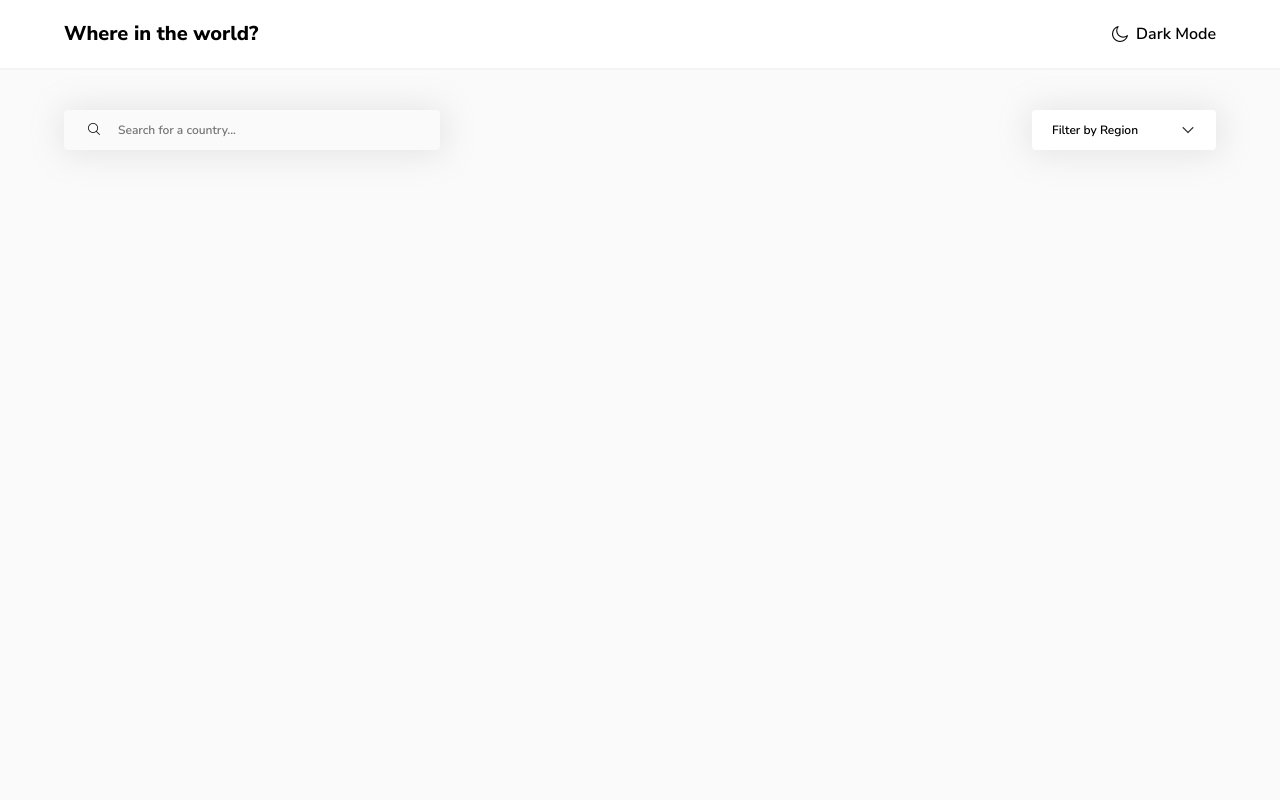
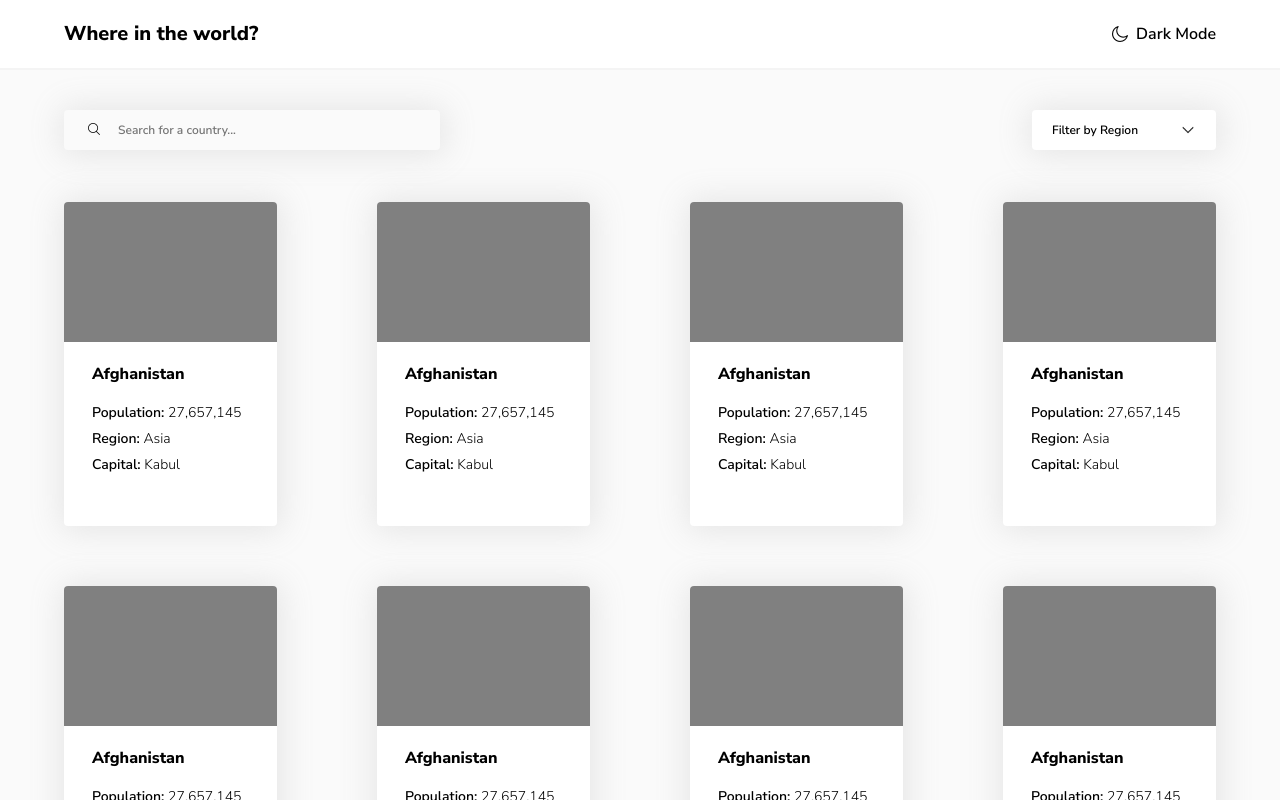
Before and after one commit to TienThinh-fe/rest-countries-app, a React (Vite) app: page / in a window 1280 px wide. Shown: the top 800 px of the page. Built offline with nearby package versions, Linux system fonts and the light colour scheme.

Commit message:
feat: preview list and preview component

```diff
--- a/src/App.tsx
+++ b/src/App.tsx
@@ -1,4 +1,4 @@
-import { Header, Search, Filter } from "./components";
+import { Header, Search, Filter, PreviewList } from "./components";
 
 function App() {
   return (
@@ -9,6 +9,7 @@ function App() {
           <Search />
           <Filter />
         </div>
+        <PreviewList />
       </main>
     </div>
   );
--- a/src/components/Preview.tsx
+++ b/src/components/Preview.tsx
@@ -1,3 +1,26 @@
 export function Preview() {
-  return <div className="Preview">COUNTRY PREVIEW</div>;
+  return (
+    <div className="preview">
+      <div className="preview__image">
+        {/* <img src="https://restcountries.eu/data/afg.svg" alt="Afghanistan" /> */}
+      </div>
+      <div className="preview__info">
+        <div className="preview__info--title">
+          <span>Afghanistan</span>
+        </div>
+        <div className="preview__info--population">
+          <span className="name">Population: </span>
+          <span>27,657,145</span>
+        </div>
+        <div className="preview__info--region">
+          <span className="name">Region: </span>
+          <span>Asia</span>
+        </div>
+        <div className="preview__info--capital">
+          <span className="name">Capital: </span>
+          <span>Kabul</span>
+        </div>
+      </div>
+    </div>
+  );
 }
--- /dev/null
+++ b/src/components/PreviewList.tsx
@@ -0,0 +1,17 @@
+import { Preview } from "./Preview";
+
+export function PreviewList() {
+  return (
+    <div className="preview-list">
+      <Preview />
+      <Preview />
+      <Preview />
+      <Preview />
+      <Preview />
+      <Preview />
+      <Preview />
+      <Preview />
+      <Preview />
+    </div>
+  );
+}
--- a/src/components/index.ts
+++ b/src/components/index.ts
@@ -1,6 +1,7 @@
 import "./styles.scss";
 
 export * from "./Preview";
+export * from "./PreviewList";
 export * from "./Header";
 export * from "./Search";
 export * from "./Filter";
--- a/src/components/styles.scss
+++ b/src/components/styles.scss
@@ -111,3 +111,43 @@
     }
   }
 }
+
+.preview-list {
+  width: 90%;
+  margin: 0 auto;
+  padding: 12px 0;
+  display: grid;
+  grid-template-columns: repeat(4, 1fr);
+  column-gap: 100px;
+  row-gap: 60px;
+}
+
+.preview {
+  border-radius: 4px;
+  background-color: white;
+  box-shadow: utils.$box-shadow;
+  overflow: hidden;
+  cursor: pointer;
+  &__image {
+    width: 100%;
+    height: 140px;
+    background-color: gray;
+  }
+  &__info {
+    margin: 24px 0 54px 28px;
+    &--title {
+      font-weight: 800;
+      font-size: 16px;
+      margin-bottom: 24px;
+    }
+    &--population,
+    &--region,
+    &--capital {
+      font-size: utils.$home-size;
+      margin-bottom: 12px;
+      .name {
+        font-weight: 600;
+      }
+    }
+  }
+}
```
